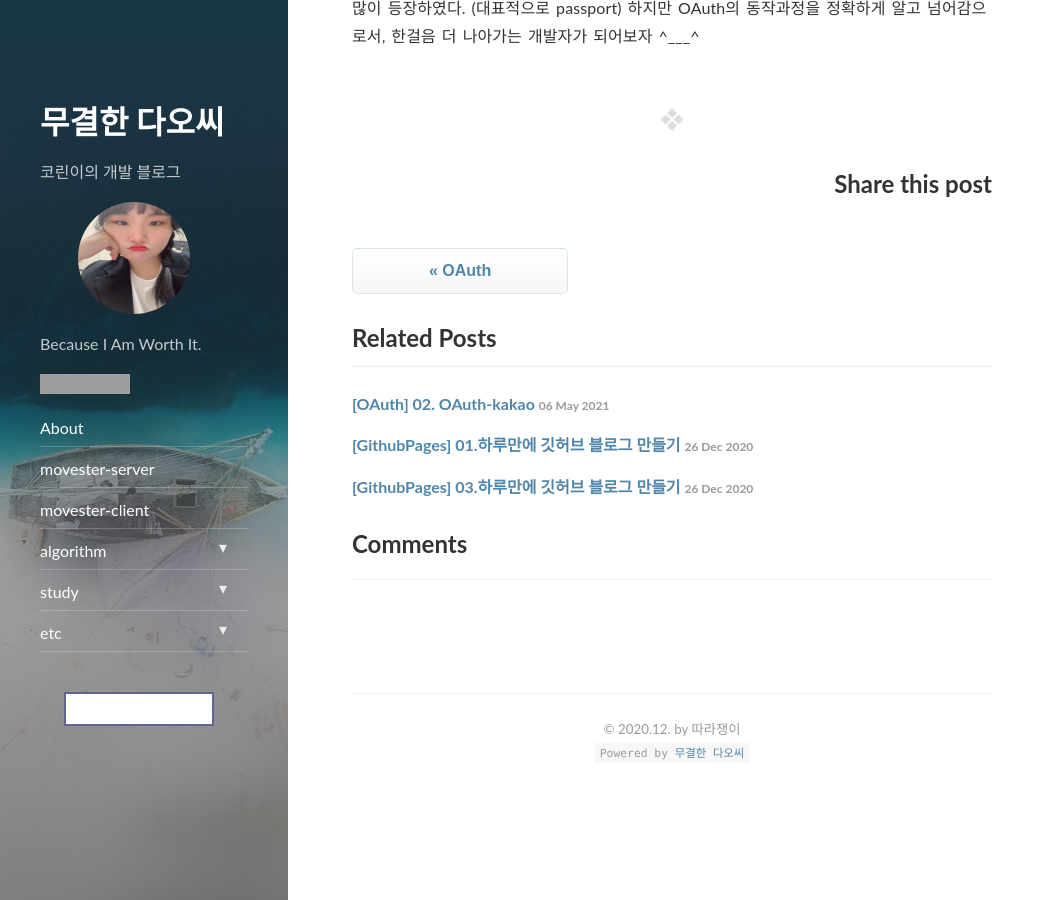
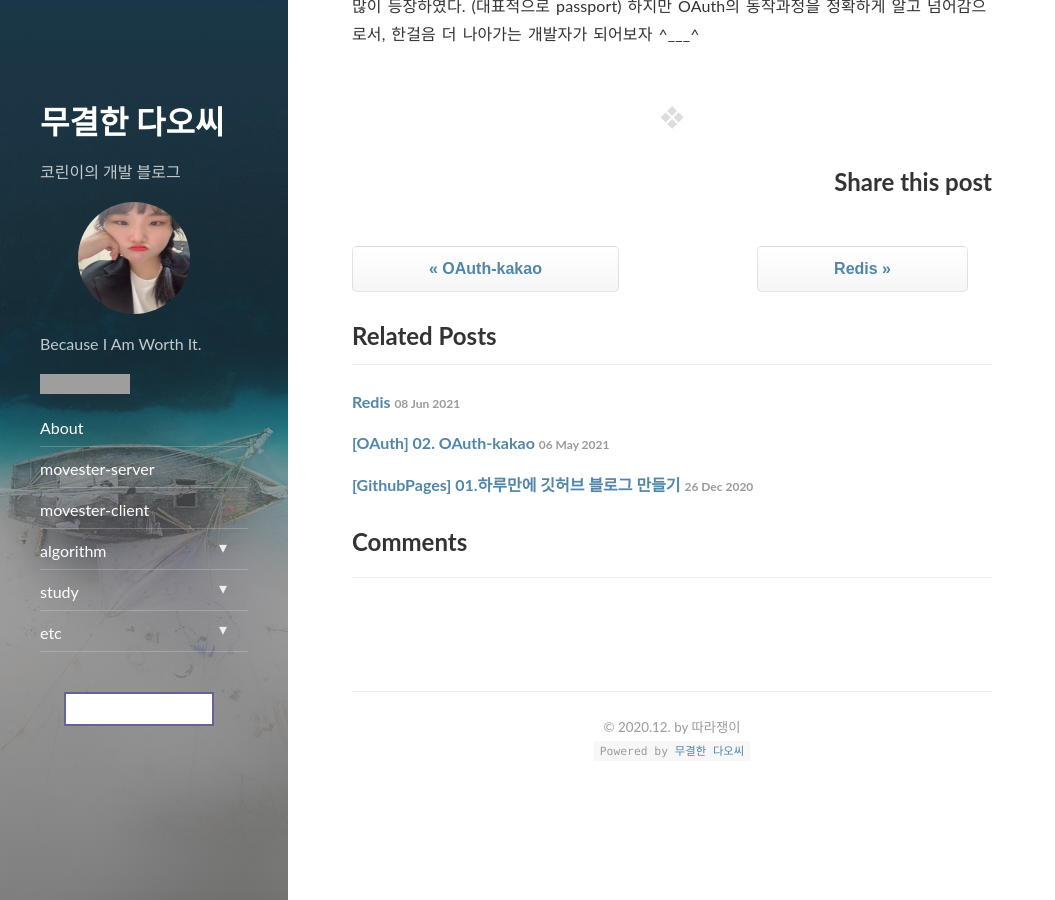
Before and after one commit to jnhro1/jnhro1.github.io, a Jekyll site: the page built from _posts/study/2021-05-06-OAuth.md, in a window 1280 px wide and 900 px high, scrolled down 6796 px. Shown: the whole window, without its empty margins (0-1055 px from the left). Built offline with Jekyll 4.4.1, drawn with Linux system fonts in a browser that asks for light colours; nearby versions of some CDN libraries; comment, search, counter and statistics services are not loaded; some of the changed lines change nothing that is shown; some of the changed text lies outside the part shown; grey boxes are pictures that could not be loaded.

Commit message:
create post

```diff
--- a/_posts/study/2021-05-06-OAuth-kakao.md
+++ b/_posts/study/2021-05-06-OAuth-kakao.md
@@ -1,7 +1,7 @@
 ---
 layout: post
 title: "[OAuth] 02. OAuth-kakao"
-subtitle: "OAuth"
+subtitle: "OAuth-kakao"
 categories: study
 tags: study
 comments: true
--- a/_posts/study/2021-05-06-OAuth.md
+++ b/_posts/study/2021-05-06-OAuth.md
@@ -97,6 +97,7 @@
 - Client Secret는 절대 노출이 되면 안되는 값이다.
 - Authorized redirect URIs는 authoized code를 전달받을 주소이다.
 <br><br>
+
 ## 3. User의 승인
 
 Their에서 제공하는 서비스는 매우 다양할 것이다. 예를 들어 Their은 A, B, C, D라는 서비스를 제공하는데 Movester는 A, B만 사용하고 싶다고 생각해보자. OAuth는 <b>scope</b>를 통해 이러한 최소한의 기능 승인을 가능하게 한다.
--- /dev/null
+++ b/_posts/study/2021-06-08-Redis.md
@@ -0,0 +1,56 @@
+---
+layout: post
+title: "Redis"
+subtitle: "Redis"
+categories: study
+tags: study
+comments: true
+date: "2021-06-08"
+related_posts:
+published: true
+---
+
+<br>
+
+## Redis 란?
+
+- Remote Dictionary Server의 약어
+- 메모리 기반의 key-value Store
+- Cassandra나 HBase와 같이 NoSQL DBMS로 분류
+- 또한 memcached와 같은 In memory 솔루션으로 분류되기도 함
+
+``램상(인메모리캐시상)에서 데이터를 정의하여 기존의 하드디스크에서 데이터를 접근하는 것보다 매우 빠른 실행 속도를 보장받을 수 있는것.``
+
+``즉, 데이터를 db에 저장하여 서버와 통신한 뒤 그 데이터를 확인하는 것보다 ram에 저장함으로써 시간을 단축시킬 수 있는 것이다.``
+<br><br>
+## 그렇다면 언제나 RDBMS보다 좋을까?
+
+` 아니다.`
+
+redis는 휘발성 데이터를 램처럼 사용하는 것이다.
+즉 redis 서버가 초기화되면 redis에 저장된 데이터가 모두 초기화된다.
+그러므로 redis는 초기화되어도 되는 데이터만 사용해야 한다.
+즉. 중요한 정보, 삭제되면 안되는 데이터는 사용하면 안된다.
+<br><br>
+## redis의 좋은 활용 예시
+
+`session 이다.`
+
+- 세션은 초기화가 되어도 상관 없는 데이터이다. (새로 생성하면 되고, 어차피 로그인할때 자동생성, 로그아웃할때 자동삭제되는 데이터이므로 크리티컬하진 않다.)
+- 보통 세션은 서버사이드(백엔드)에서 데이터를 저장한다. 클라이언트는 세션 인증이 필요할때마다 서버와 소통하여 인증을 받아내야만 한다.(1초전에 인증을 받았더라도!)
+- 하지만 redis를 활용하면 서버와 인증을 하지 않고 그 전에 바로 인증을 받을 수 있으므로 시간이 절약된다.
+- key-value 로 관리되는 데이터에 효과적
+<br><br>
+## redis는 이렇게 동작해요
+
+`로그인하지 않은 사용자가 로그인된 사용자만 접근 가능한 페이지 접근할 때`
+<br>
+1. redis 탐색 : session 없음.
+2. 그렇다면 서버와 통신하여 로그인한뒤 세션값을 받아서 redis에 저장
+
+<br>
+`로그인한 사용자가 다른 로그인된 사용자만 접근 가능한 페이지 접근할 때`
+1.  redis 탐색 : session 있음. 서버와 통신하지 않고 바로 접근 허용
+
+<br><br>
+이렇기 때문에 휘발성이면서 캐싱된 적이 있는 데이터라면 서버와 통신하는 것보다 redis에서 먼저 걸러지는게 무조건적으로 빠르다고 볼 수 있다!!
```
